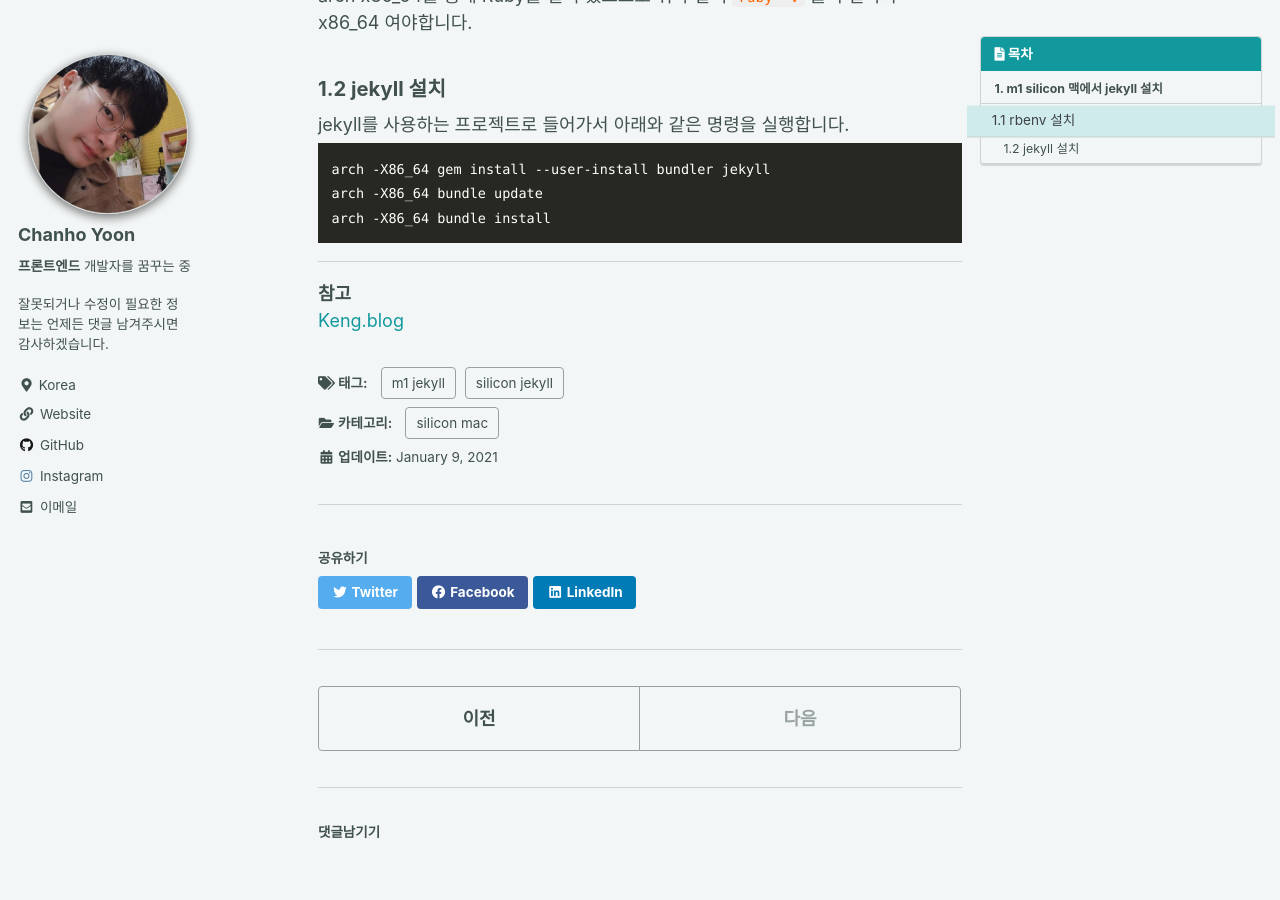
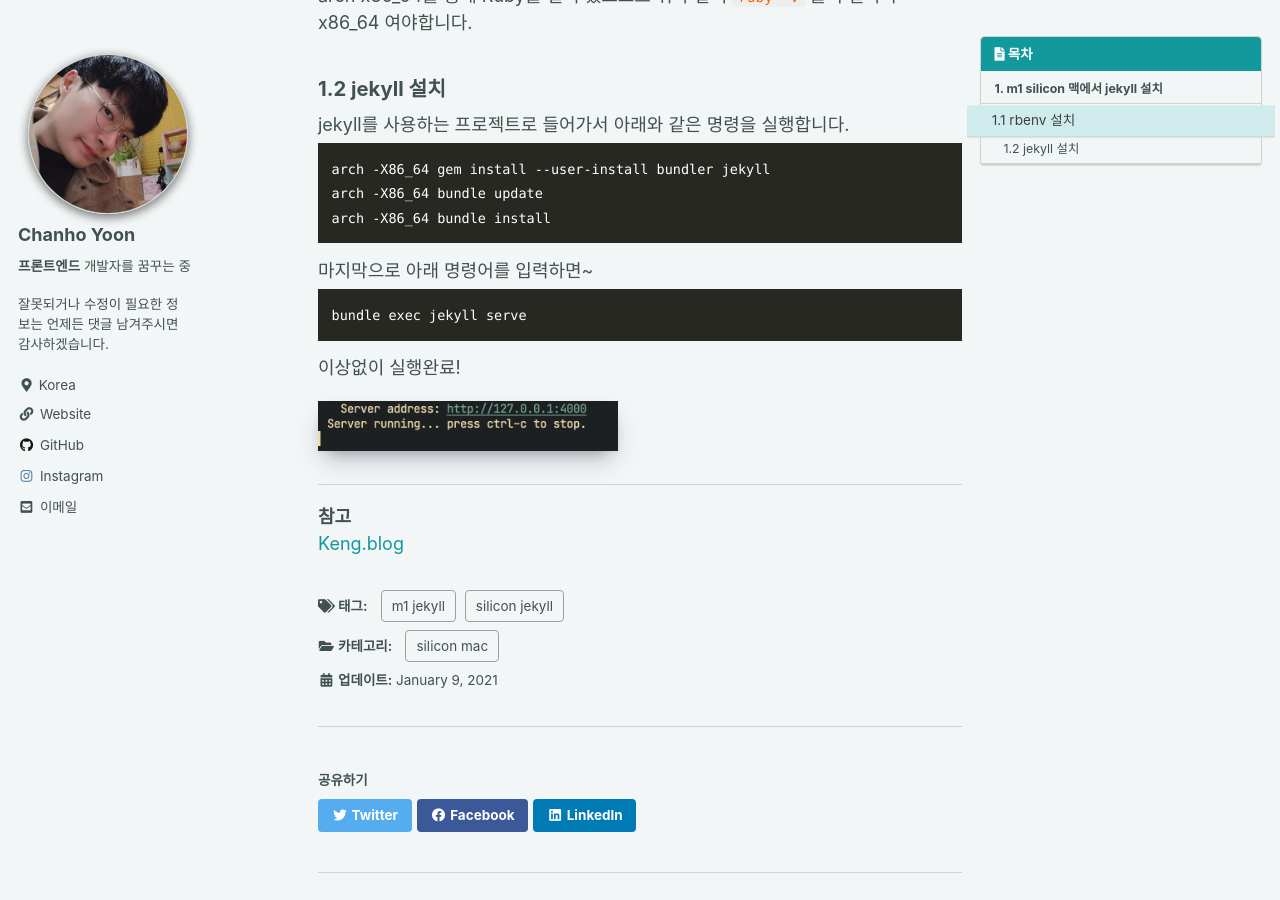
Before and after one commit to chanho-Yoon/chanho-Yoon.github.io, a Jekyll site: the page built from _posts/2021-01-09-m1-jekyll.md, in a window 1280 px wide and 900 px high, scrolled down 1018 px. Built offline with Jekyll 4.4.1, drawn with Linux system fonts in a browser that asks for light colours; cached includes are drawn as plain includes; comment, search, counter and statistics services are not loaded.

Commit message:
내용수정 및 실행 완료 이미지 추가

````diff
--- a/_posts/2021-01-09-m1-jekyll.md
+++ b/_posts/2021-01-09-m1-jekyll.md
@@ -10,8 +10,8 @@ toc_label: '목차'
 
 ## 1. m1 silicon 맥에서 jekyll 설치
 
-이번 신형 m1 맥을 구입하고 아직까지는 여러가지 호환 문제가 발생하는 중인데, 앞서 포스팅한 `brew` 문제를 해결하고
-jekyll 블로그 테스트를 위해 평소와 같이 `bundle exec jekyll serve` 명령어를 실행한 결과 에러발생. 인텔 맥은 문제 없었는데...😰<br>
+이번 신형 m1 맥을 구입하고 아직까지는 여러가지 호환 문제가 발생하는 중인데, 앞서 포스팅한 `brew` 문제를 해결하고 jekyll 블로그 테스트를 위해 평소와
+같이 `bundle exec jekyll serve` 명령어를 실행한 결과 에러발생. 인텔 맥은 문제 없었는데...😰<br>
 구글로 검색해서 알아본 결과 jekyll 은 아직 Apple arm64에서 실행할 수 없던 것..😂<br>
 로제타2를 이용해서 x86_64 코드를 실행할 수 있습니다.
 
@@ -23,8 +23,7 @@ ibrew install rbenv
 rbenv init
 ```
 
-`ibrew`는 arm brew로는 jekyll 구동이 불가능하기 때문에 로제타용 x86 brew를 사용하여 `rbenv`를
-install해야 합니다. <br>
+`ibrew`는 arm brew로는 jekyll 구동이 불가능하기 때문에 로제타용 x86 brew를 사용하여 `rbenv`를 install해야 합니다. <br>
 만약 x86 로제타 brew를 설치하지 않으셨다면 앞서 포스팅한 "m1 homebrew 설치" 를 참조하시어 설치하시면 됩니다.
 
 저는 `zsh`를 사용하기 때문에 `~/.zshrc` 에 아래의 코드를 추가해야합니다.
@@ -57,6 +56,17 @@ arch -X86_64 bundle update
 arch -X86_64 bundle install
 ```
 
+마지막으로 아래 명령어를 입력하면~
+
+```
+bundle exec jekyll serve
+```
+
+이상없이 실행완료!
+
+<img src='/assets/images/jekyllsuccess.png' alt='profile' style="width:300px; margin-top:15px; margin-bottom:15px; box-shadow: rgba(50, 50, 93, 0.25) 0px 13px 27px -5px, rgba(0, 0, 0, 0.3) 0px 8px 16px -8px, rgba(0, 0, 0, 0.024) 0px -6px 16px -6px;"/>
+
+
 ---
 
 **참고** <br>
````
Also changed, not shown: assets/images/jekyllsuccess.png (added).
